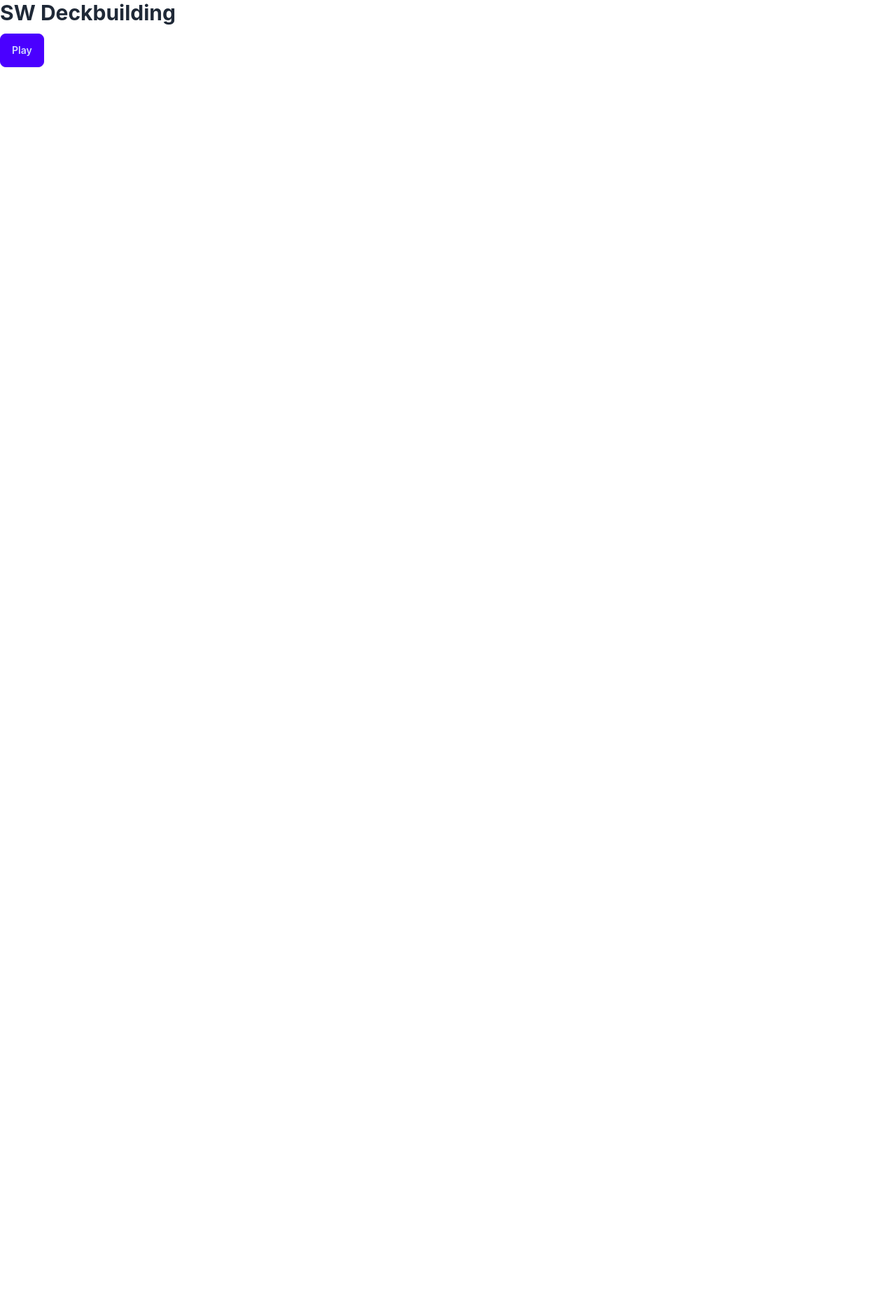
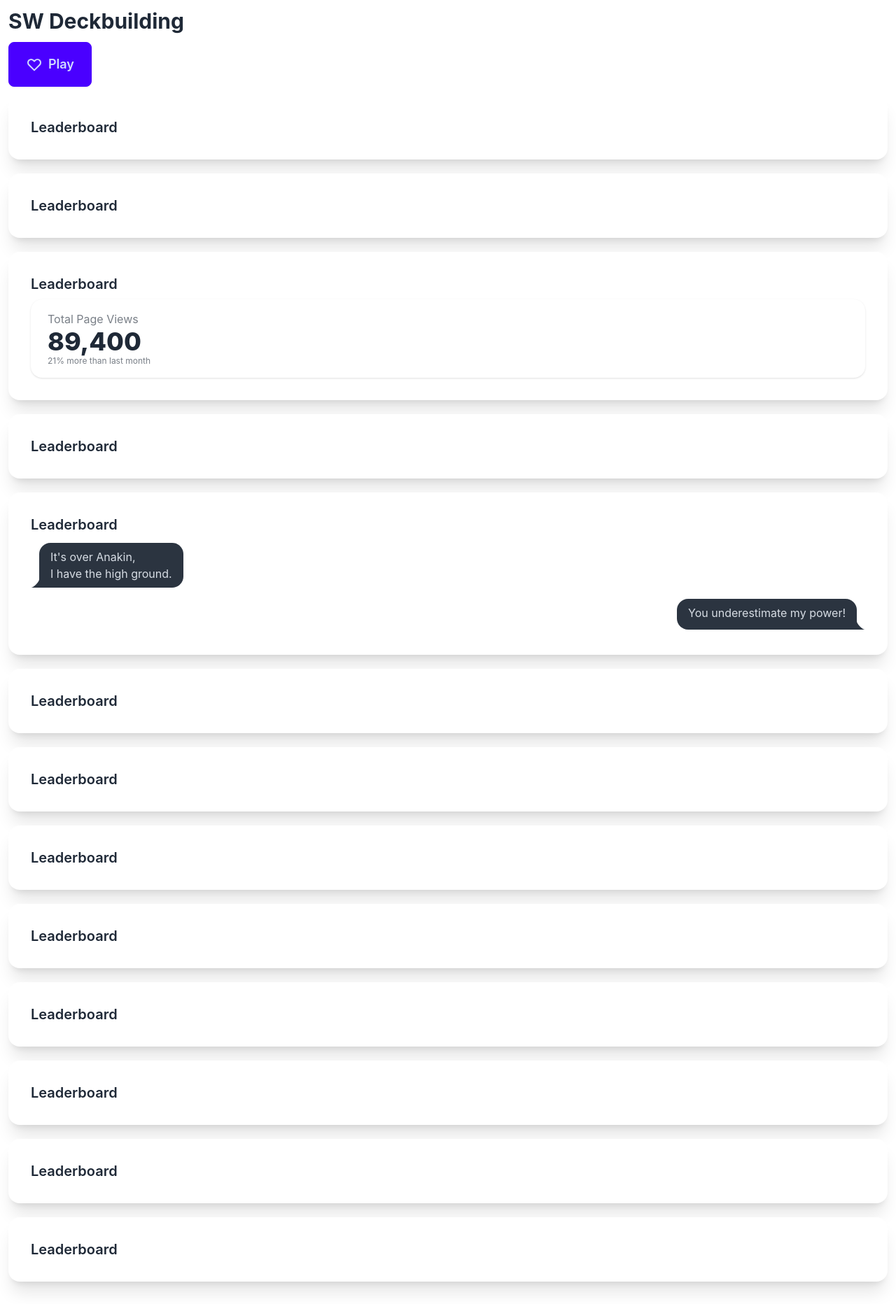
Before and after one commit to tsteelematc/tca-sw-deckbuilding, a React (Create React App) app: page / in a window 1280 px wide. Shown: the whole page at 70% size. Before the commit the page ends 800 px from the top, so only its background shows below. Built offline with nearby package versions, Linux system fonts and the light colour scheme.

Commit message:
getting-started/ui-hammers...
Exploring Daisy UI...

I < 3 Tailwind : - ))

```diff
--- a/src/App.tsx
+++ b/src/App.tsx
@@ -4,17 +4,219 @@ import './App.css';
 
 function App() {
   return (
-    <div className="App">
+    <div
+      className="App p-3"
+    >
       <h1
         className='text-3xl font-bold underline123 mb-3'
       >
         SW Deckbuilding
       </h1>
       <button
-        className='btn btn-primary'
+        className='btn btn-primary btn-lg'
       >
+        <svg
+          xmlns="http://www.w3.org/2000/svg"
+          className="h-6 w-6"
+          fill="none"
+          viewBox="0 0 24 24"
+          stroke="currentColor">
+          <path
+            strokeLinecap="round"
+            strokeLinejoin="round"
+            strokeWidth="2"
+            d="M4.318 6.318a4.5 4.5 0 000 6.364L12 20.364l7.682-7.682a4.5 4.5 0 00-6.364-6.364L12 7.636l-1.318-1.318a4.5 4.5 0 00-6.364 0z" />
+        </svg>
         Play
       </button>
+      <div
+        className="card bg-base-100 shadow-xl mt-3 mb-5"
+      >
+        <div
+          className="card-body"
+        >
+          <h2
+            className="card-title"
+          >
+            Leaderboard
+          </h2>
+        </div>
+      </div>
+
+      <div
+        className="card bg-base-100 shadow-xl mt-3 mb-5"
+      >
+        <div
+          className="card-body"
+        >
+          <h2
+            className="card-title"
+          >
+            Leaderboard
+          </h2>
+        </div>
+      </div>
+      <div
+        className="card bg-base-100 shadow-xl mt-3 mb-5"
+      >
+        <div
+          className="card-body"
+        >
+          <h2
+            className="card-title"
+          >
+            Leaderboard
+          </h2>
+          <div className="stats shadow">
+            <div className="stat">
+              <div className="stat-title">Total Page Views</div>
+              <div className="stat-value">89,400</div>
+              <div className="stat-desc">21% more than last month</div>
+            </div>
+          </div>
+        </div>
+      </div>
+      <div
+        className="card bg-base-100 shadow-xl mt-3 mb-5"
+      >
+        <div
+          className="card-body"
+        >
+          <h2
+            className="card-title"
+          >
+            Leaderboard
+          </h2>
+        </div>
+      </div>
+      <div
+        className="card bg-base-100 shadow-xl mt-3 mb-5"
+      >
+        <div
+          className="card-body"
+        >
+          <h2
+            className="card-title"
+          >
+            Leaderboard
+          </h2>
+          <div className="chat chat-start">
+            <div className="chat-bubble">
+              It's over Anakin,
+              <br />
+              I have the high ground.
+            </div>
+          </div>
+          <div className="chat chat-end">
+            <div className="chat-bubble">You underestimate my power!</div>
+          </div>
+        </div>
+      </div>
+      <div
+        className="card bg-base-100 shadow-xl mt-3 mb-5"
+      >
+        <div
+          className="card-body"
+        >
+          <h2
+            className="card-title"
+          >
+            Leaderboard
+          </h2>
+        </div>
+      </div>
+      <div
+        className="card bg-base-100 shadow-xl mt-3 mb-5"
+      >
+        <div
+          className="card-body"
+        >
+          <h2
+            className="card-title"
+          >
+            Leaderboard
+          </h2>
+        </div>
+      </div>
+      <div
+        className="card bg-base-100 shadow-xl mt-3 mb-5"
+      >
+        <div
+          className="card-body"
+        >
+          <h2
+            className="card-title"
+          >
+            Leaderboard
+          </h2>
+        </div>
+      </div>
+      <div
+        className="card bg-base-100 shadow-xl mt-3 mb-5"
+      >
+        <div
+          className="card-body"
+        >
+          <h2
+            className="card-title"
+          >
+            Leaderboard
+          </h2>
+        </div>
+      </div>
+      <div
+        className="card bg-base-100 shadow-xl mt-3 mb-5"
+      >
+        <div
+          className="card-body"
+        >
+          <h2
+            className="card-title"
+          >
+            Leaderboard
+          </h2>
+        </div>
+      </div>
+      <div
+        className="card bg-base-100 shadow-xl mt-3 mb-5"
+      >
+        <div
+          className="card-body"
+        >
+          <h2
+            className="card-title"
+          >
+            Leaderboard
+          </h2>
+        </div>
+      </div>
+      <div
+        className="card bg-base-100 shadow-xl mt-3 mb-5"
+      >
+        <div
+          className="card-body"
+        >
+          <h2
+            className="card-title"
+          >
+            Leaderboard
+          </h2>
+        </div>
+      </div>
+      <div
+        className="card bg-base-100 shadow-xl mt-3 mb-5"
+      >
+        <div
+          className="card-body"
+        >
+          <h2
+            className="card-title"
+          >
+            Leaderboard
+          </h2>
+        </div>
+      </div>
+
     </div>
   );
 }
```
